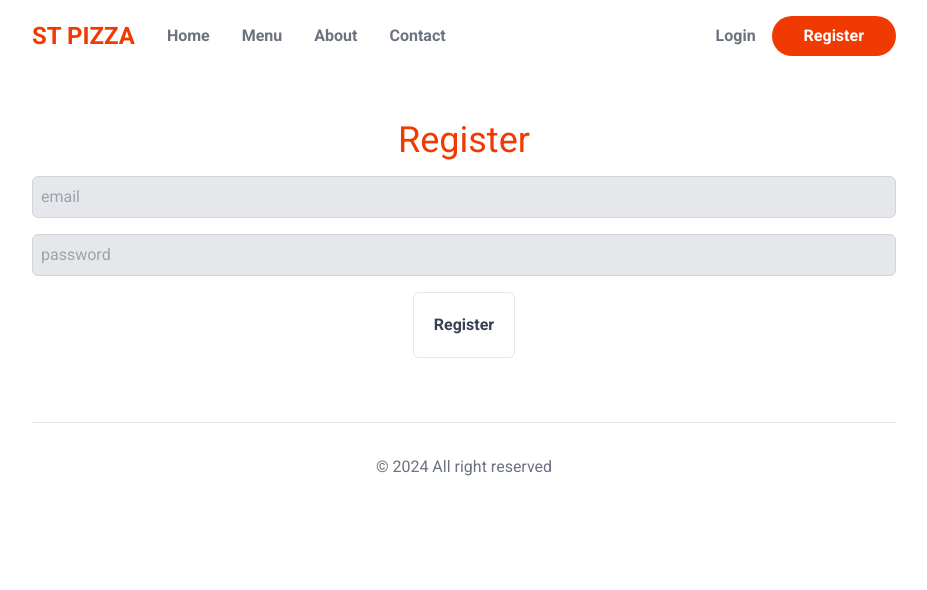
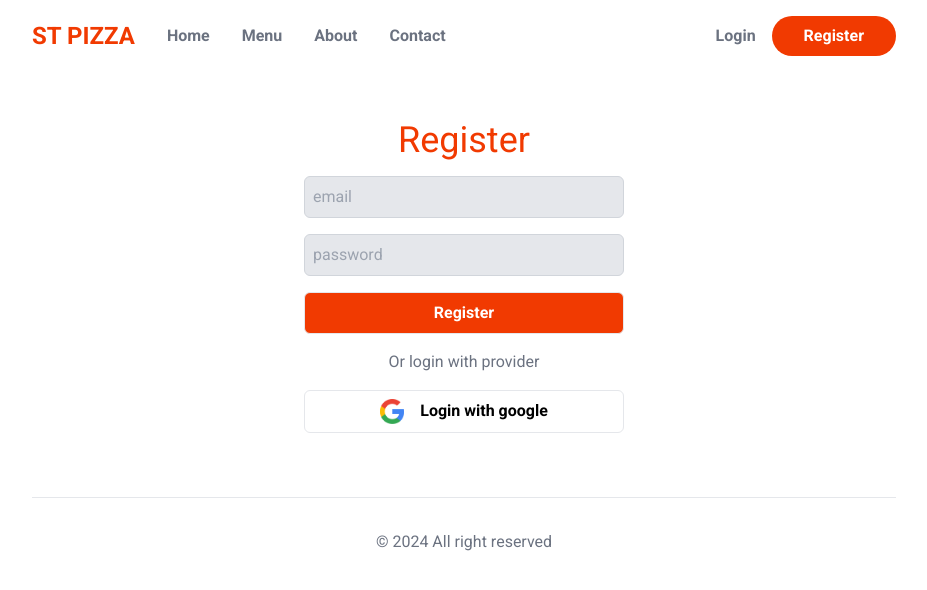
Before and after one commit to AlaaHamdyMohammadi/Food-Ordering-App, a Next.js app: page /register in a window 1280 px wide. Shown: the top 590 px of the page, without its empty margins (176-1103 px from the left). Built offline with nearby package versions, Linux system fonts and the light colour scheme.

Commit message:
Authentication

```diff
--- a/src/app/globals.css
+++ b/src/app/globals.css
@@ -9,13 +9,13 @@ section.hero{
 
 input[type="email"], input[type="password"], input[type="text"]{
     @apply border p-2 border-gray-300 bg-gray-200;
-    @apply block w-full my-4 rounded-md focus:outline-none;
+    @apply block w-full my-4 rounded-md focus:outline-none focus:border-primary;
 }
 
 button{
-    @apply block mx-auto text-gray-700 font-semibold;
-    @apply  border border-gray-200 hover:bg-gray-200 rounded-md p-5;
+    @apply block w-full font-semibold;
+    @apply  border  text-black rounded-md p-2;
 }
 button[type="submit"], .submit{
-
+     @apply  border border-gray-200 text-white bg-primary rounded-md;
 }
--- a/src/app/register/page.jsx
+++ b/src/app/register/page.jsx
@@ -1,14 +1,21 @@
+import Image from "next/image";
+
 function RegisterPage() {
   return (
     <section>
       <h1 className="text-center text-primary text-4xl"> Register</h1>
-        <form>
+      <form className="block max-w-xs mx-auto">
         <input type="email" placeholder="email" />
         <input type="password" placeholder="password" />
         <button type="submit">Register</button>
+        <div className="my-4 text-center text-gray-500">Or login with provider</div>
+        <button className="flex items-center justify-center gap-4">
+        <Image src={"/google.png"} alt={"google"} width={24} height={24} />
+        Login with google
+        </button>
       </form>
     </section>
   );
 }
 
-export default RegisterPage
+export default RegisterPage;
```
Lines whose indentation alone changed are shown as unchanged.
